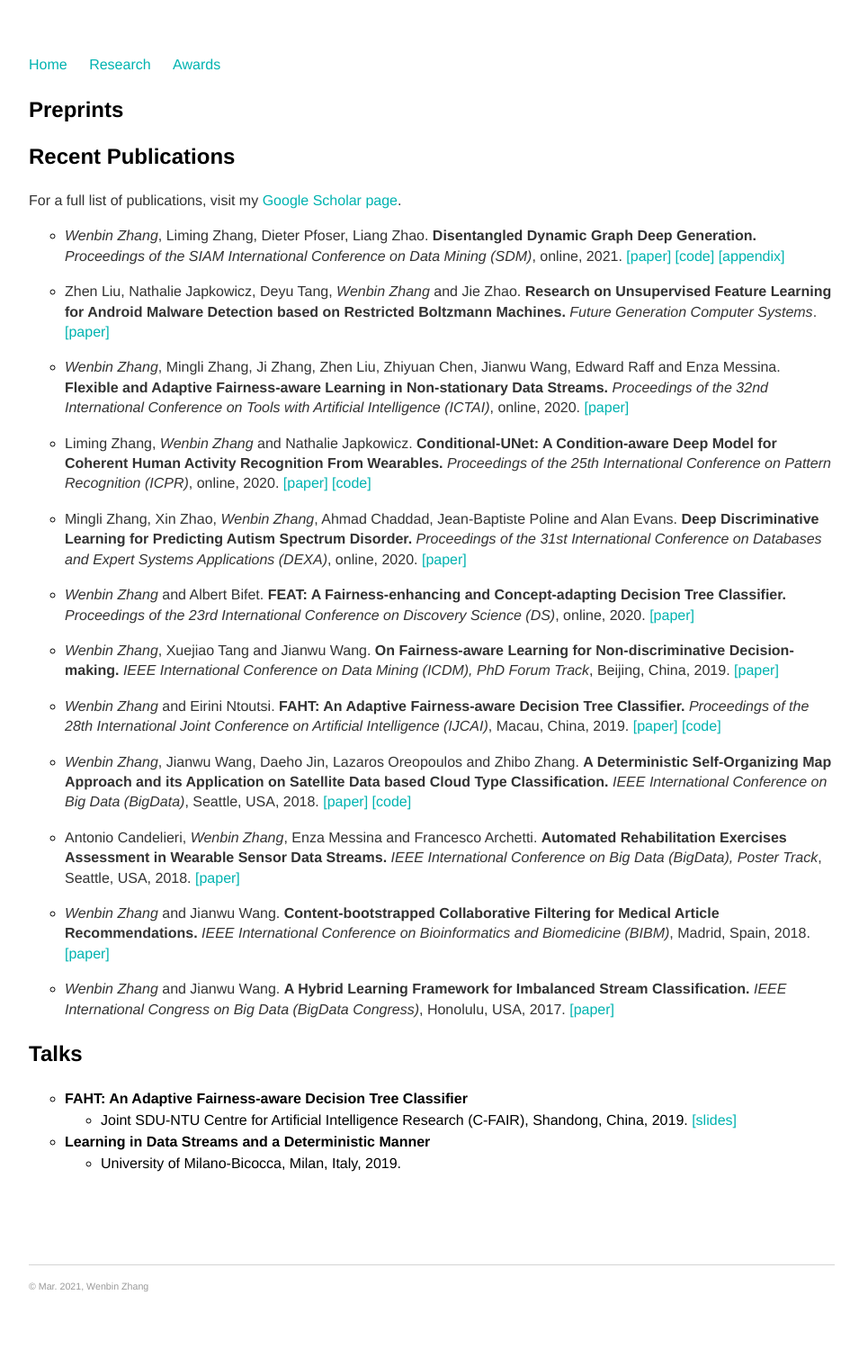
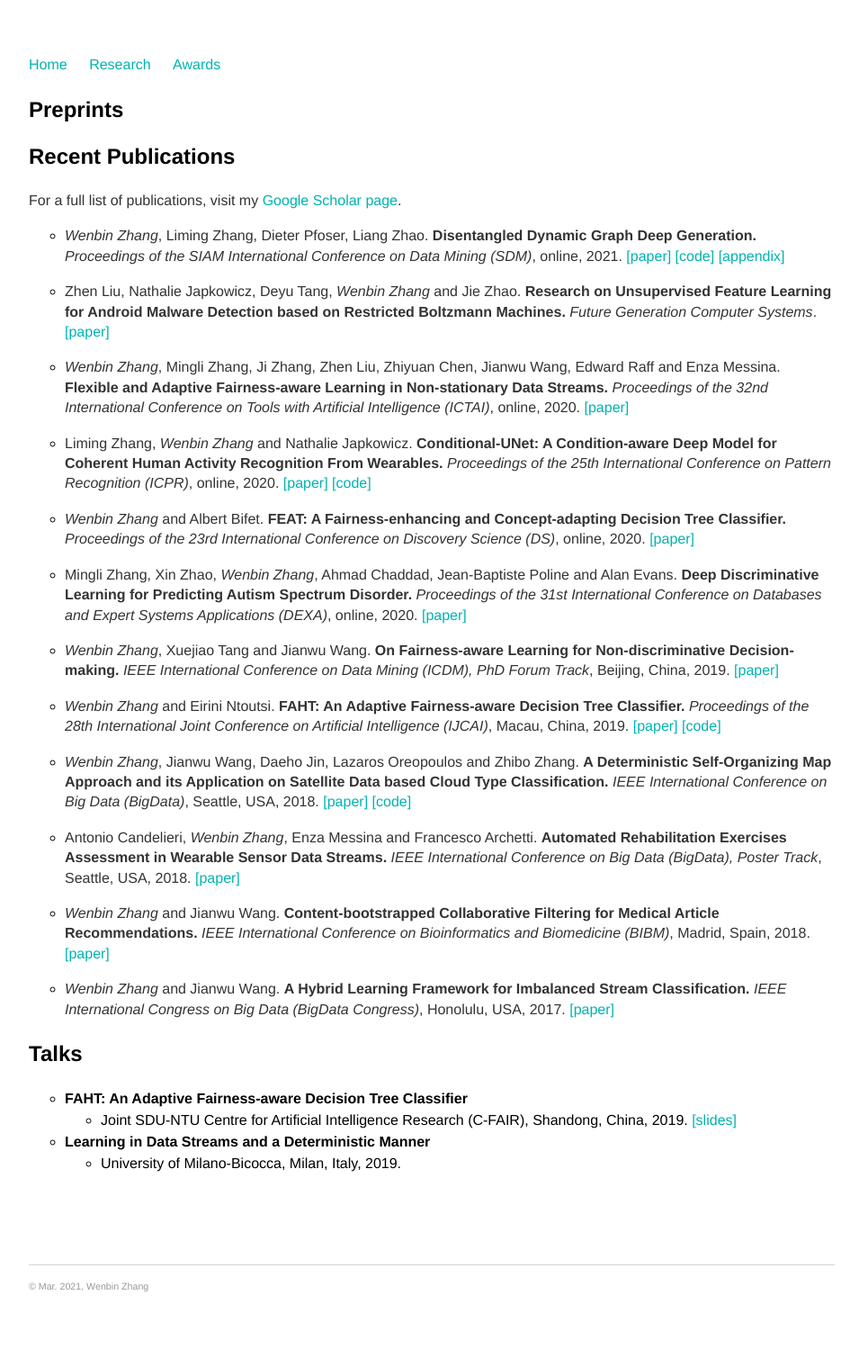
Before and after one commit to vanbanTruong/vanbanTruong.github.io, a Jekyll site: the page built from research.md, in a window 1280 px wide. Shown: the whole page at 90% size, without its empty margins (160-1115 px from the left). Built offline with Jekyll 4.4.1, drawn with Linux system fonts in a browser that asks for light colours.

```diff
--- a/research.md
+++ b/research.md
@@ -24,11 +24,9 @@ For a full list of publications, visit my [Google Scholar page](https://scholar.
 
 * Liming Zhang, *Wenbin Zhang* and Nathalie Japkowicz. **Conditional-UNet: A Condition-aware Deep Model for Coherent Human Activity Recognition From Wearables.** *Proceedings of the 25th International Conference on Pattern Recognition (ICPR)*, online, 2020. [[paper]](/assets/ICPR20.pdf) [[code]](https://github.com/tongjiyiming/Conditional-UNet)
 
+* *Wenbin Zhang* and Albert Bifet. **FEAT: A Fairness-enhancing and Concept-adapting Decision Tree Classifier.** *Proceedings of the 23rd International Conference on Discovery Science (DS)*, online, 2020. [[paper]](/assets/DS20.pdf)
 
 * Mingli Zhang, Xin Zhao, *Wenbin Zhang*, Ahmad Chaddad, Jean-Baptiste Poline and Alan Evans. **Deep Discriminative Learning for Predicting Autism Spectrum Disorder.** *Proceedings of the 31st International Conference on Databases and Expert Systems Applications (DEXA)*, online, 2020. [[paper]](/assets/DEXA20.pdf)
-
-* *Wenbin Zhang* and Albert Bifet. **FEAT: A Fairness-enhancing and Concept-adapting Decision Tree Classifier.** *Proceedings of the 23rd International Conference on Discovery Science (DS)*, online, 2020. [[paper]](/assets/DS20.pdf)
-
 
 * *Wenbin Zhang*, Xuejiao Tang and Jianwu Wang. **On Fairness-aware Learning for Non-discriminative Decision-making.** *IEEE International Conference on Data Mining (ICDM), PhD Forum Track*, Beijing, China, 2019. [[paper]](/assets/IJCAI19.pdf)
 
```
